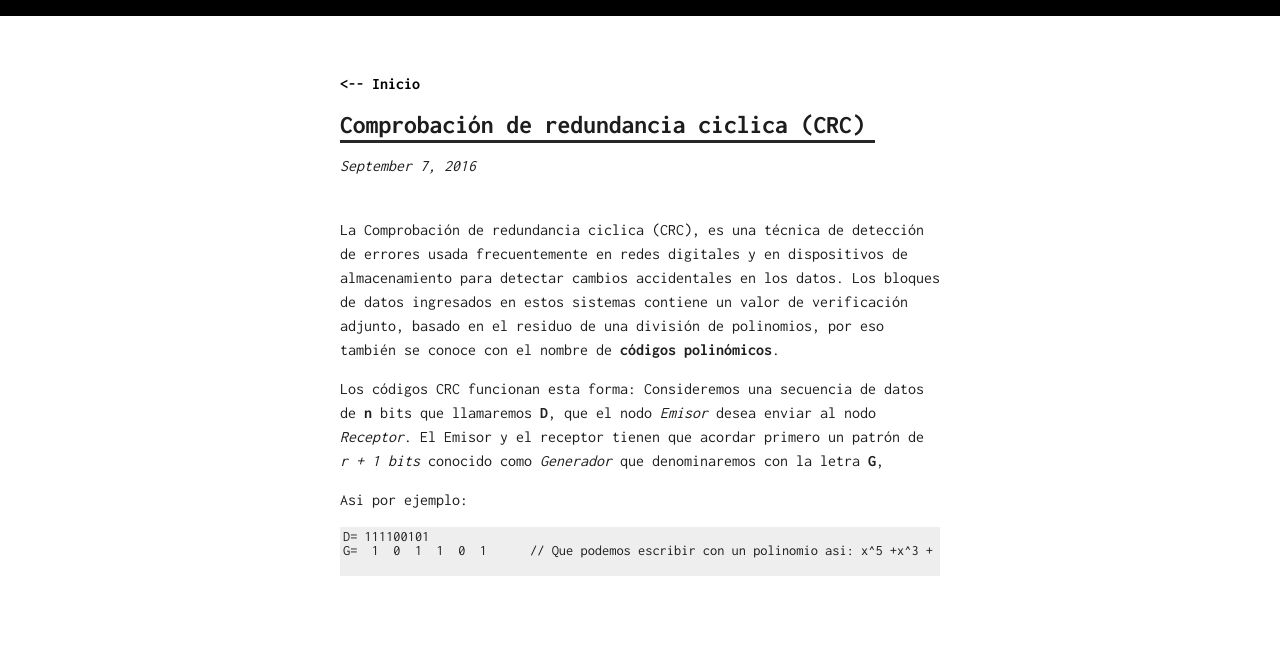
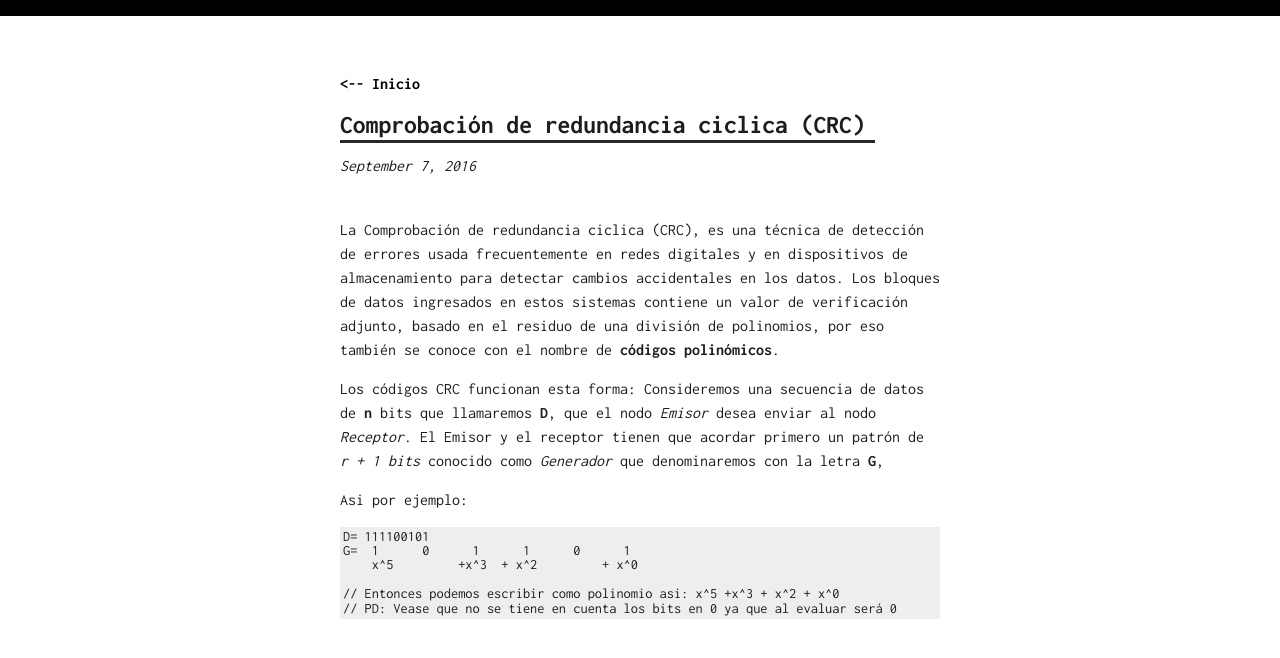
Before and after one commit to AlbCM/albcm.github.io, a Jekyll site: the page built from _posts/16-09-07-Codigo-de-redundancia-ciclica-CRC.markdown, in a window 1280 px wide. Shown: the top 658 px of the page. Built offline with Jekyll 4.4.1, drawn with Linux system fonts in a browser that asks for light colours; comment, search, counter and statistics services are not loaded.

Commit message:
Update 16-09-07-Codigo-de-redundancia-ciclica-CRC.markdown

```diff
--- a/_posts/16-09-07-Codigo-de-redundancia-ciclica-CRC.markdown
+++ b/_posts/16-09-07-Codigo-de-redundancia-ciclica-CRC.markdown
@@ -14,7 +14,10 @@ Asi por ejemplo:
 
 {% highlight text %}
 D= 111100101
-G=  1  0  1  1  0  1      // Que podemos escribir con un polinomio asi: x^5 +x^3 + x^2 + x^0
+G=  1      0      1      1      0      1
+    x^5         +x^3  + x^2         + x^0
 
+// Entonces podemos escribir como polinomio asi: x^5 +x^3 + x^2 + x^0
+// PD: Vease que no se tiene en cuenta los bits en 0 ya que al evaluar será 0
 
 {% endhighlight %}
```
